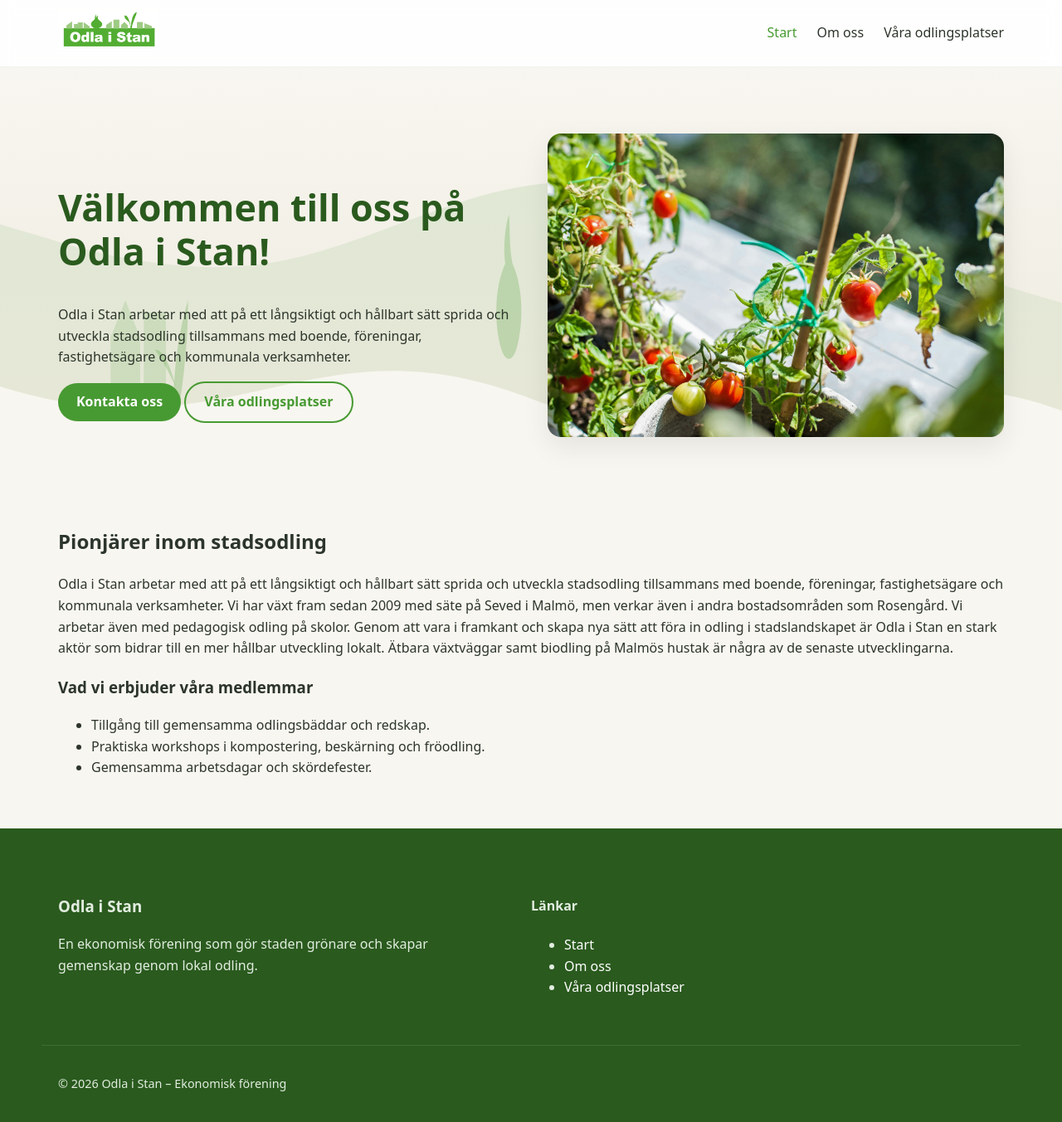
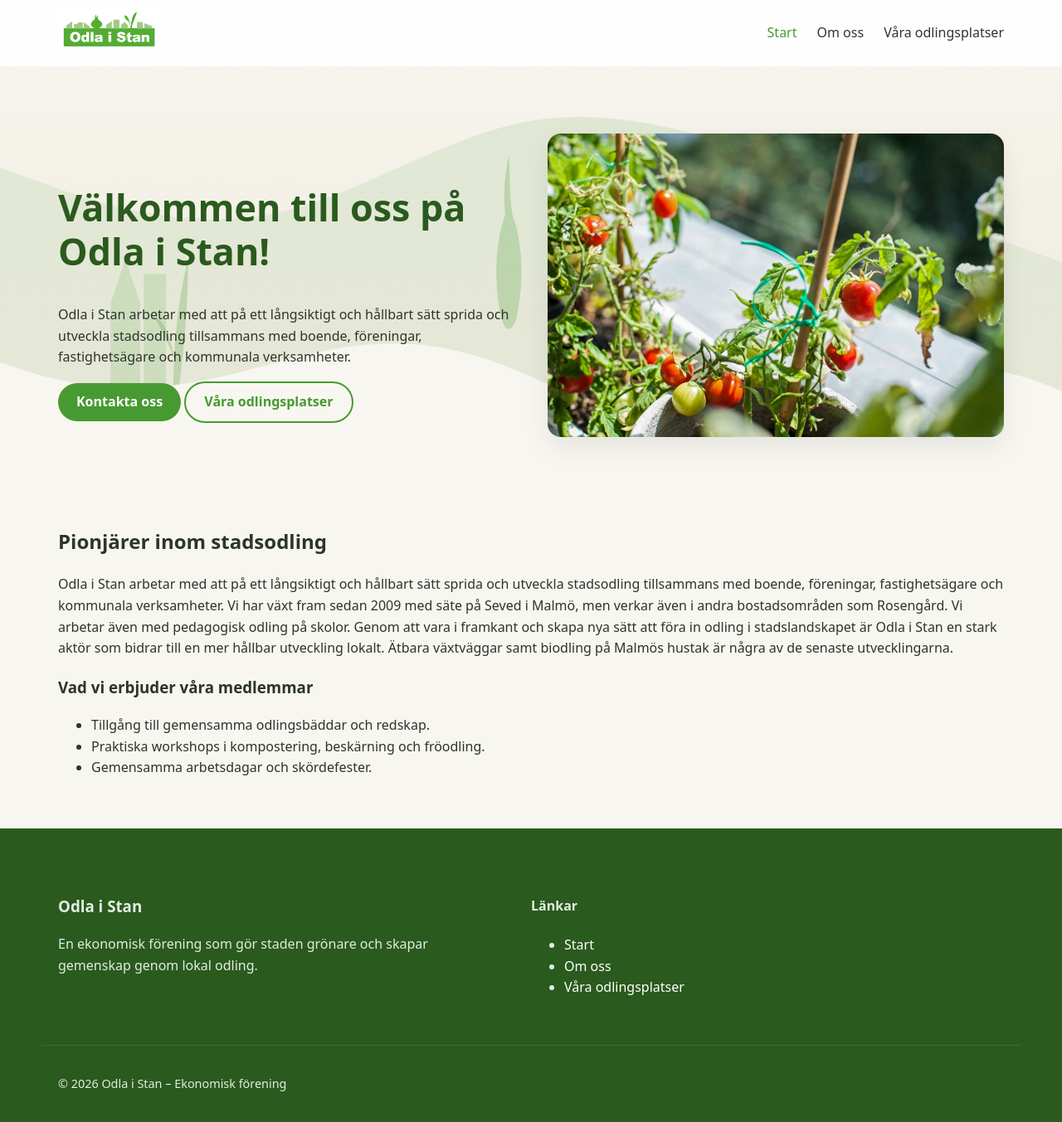
Before and after one commit to AndreasSyren/oismalmo, a Jekyll site: the page built from index.html, in a window 1280 px wide and 1353 px high. Shown: the whole window at 83% size. Built offline with Jekyll 4.4.1, drawn with Linux system fonts in a browser that asks for light colours.

Commit message:
Update style.css

```diff
--- a/assets/css/style.css
+++ b/assets/css/style.css
@@ -121,6 +121,7 @@ body {
     linear-gradient(180deg, #f8f6f0 0%, #ece8db 100%);
   background-repeat: repeat-x;
   background-position: bottom center;
+  background-size: auto 120%;
 }
 
 /* --- Sub page Layout --- */
@@ -241,7 +242,7 @@ body {
     min-height: 100vh;
     font-size: 2rem;
     background-image: url(../images/leaf-pattern.svg), linear-gradient(180deg, #f8f6f0 0%, #ece8db 100%);
-    background-size: auto 100%;
+    background-size: auto 110%;
     background-repeat: no-repeat;
   }
 
```
